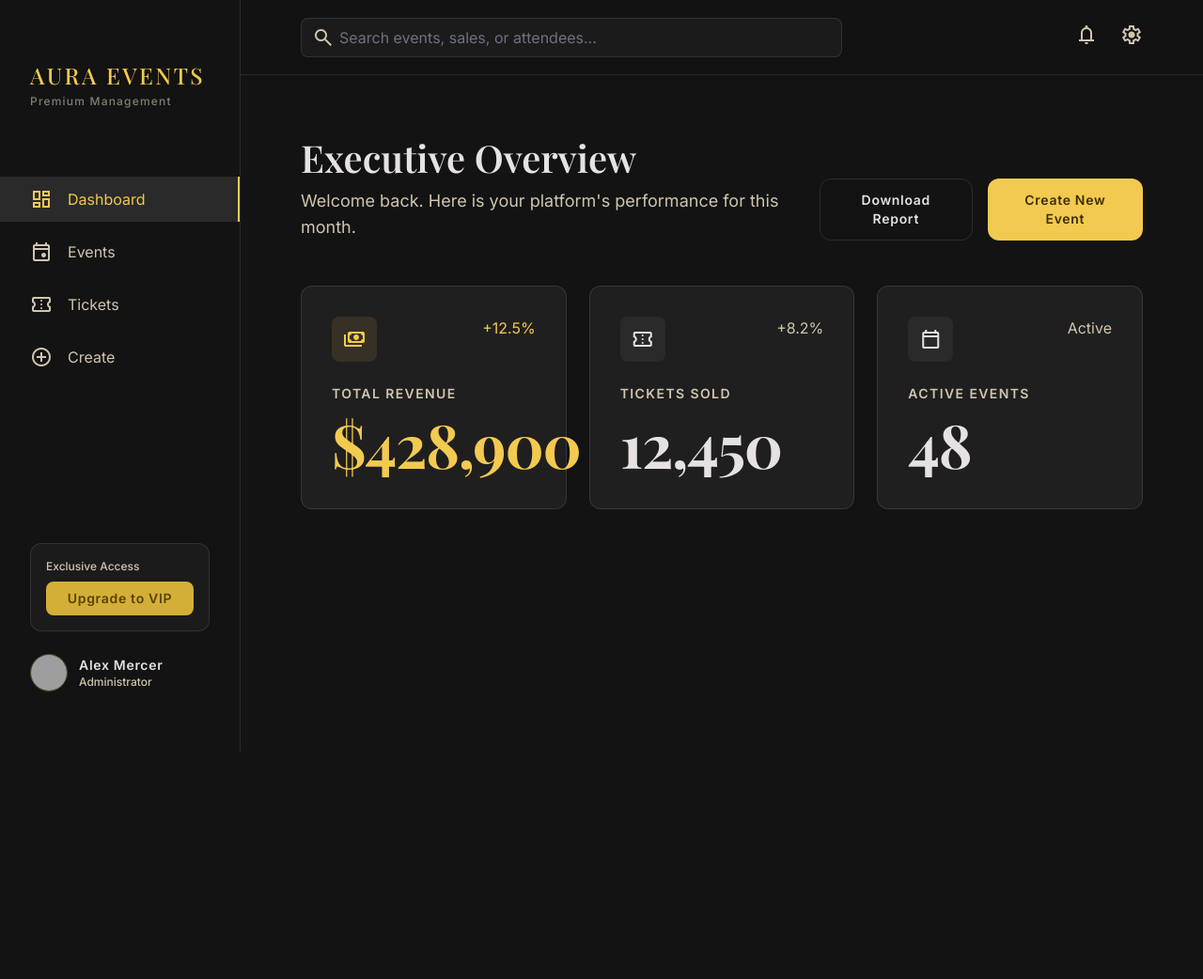
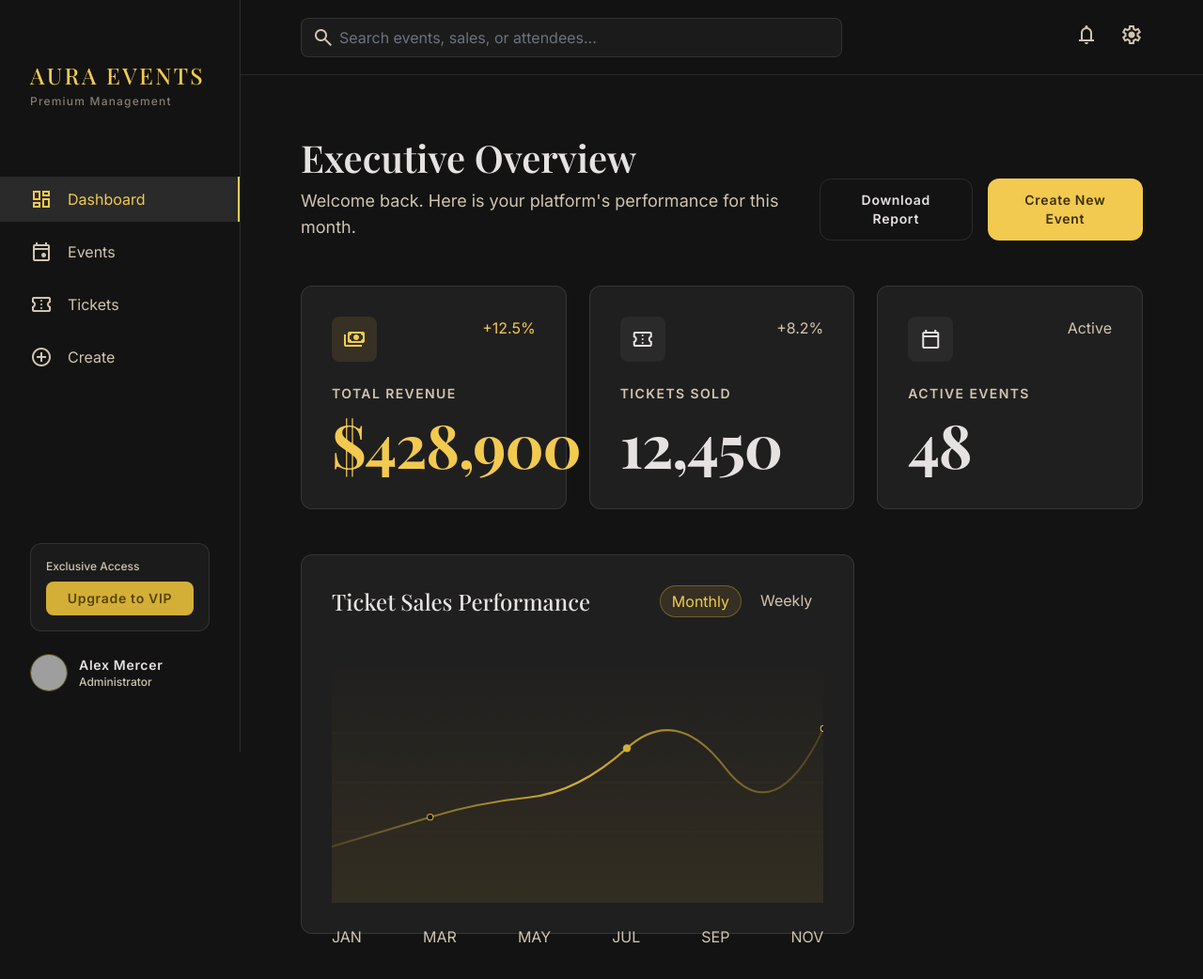
Before and after one commit to samanthaflores-cpuha/eventos, a plain HTML site: page index.html in a window 1280 px wide. Shown: the whole page at 94% size. Before the commit the page ends 800 px from the top, so only its background shows below. Drawn offline with nearby package versions, Linux system fonts and the light colour scheme; grey boxes are pictures that could not be loaded.

Commit message:
feat: 6 commit

```diff
--- a/index.html
+++ b/index.html
@@ -209,3 +209,33 @@
 </div>
 
 <div class="grid grid-cols-1 lg:grid-cols-3 gap-gutter">
+    <div class="lg:col-span-2 bg-surface-container rounded-xl border border-white/10 p-8">
+    <div class="flex justify-between items-center mb-12">
+        <h4 class="font-headline-md text-headline-md text-on-surface">Ticket Sales Performance</h4>
+        <div class="flex space-x-2">
+            <span class="px-3 py-1 bg-primary/10 text-primary border border-primary/30 rounded-full font-label-sm">Monthly</span>
+            <span class="px-3 py-1 text-on-surface-variant font-label-sm">Weekly</span>
+        </div>
+    </div>
+    <div class="relative h-64 w-full chart-gradient">
+        <svg class="w-full h-full" viewbox="0 0 1000 300">
+            <defs>
+                <lineargradient id="lineGrad" x1="0" x2="1" y1="0" y2="0">
+                    <stop offset="0%" stop-color="#D4AF37" stop-opacity="0.2"></stop>
+                    <stop offset="50%" stop-color="#D4AF37" stop-opacity="1"></stop>
+                    <stop offset="100%" stop-color="#D4AF37" stop-opacity="0.2"></stop>
+                </lineargradient>
+            </defs>
+            <line stroke="rgba(255,255,255,0.05)" x1="0" x2="1000" y1="50" y2="50"></line>
+            <line stroke="rgba(255,255,255,0.05)" x1="0" x2="1000" y1="150" y2="150"></line>
+            <line stroke="rgba(255,255,255,0.05)" x1="0" x2="1000" y1="250" y2="250"></line>
+            <path d="M0,280 Q100,250 200,220 T400,180 T600,80 T800,120 T1000,40" fill="none" stroke="url(#lineGrad)" stroke-linecap="round" stroke-width="4"></path>
+            <circle cx="200" cy="220" fill="#131313" r="6" stroke="#D4AF37" stroke-width="2"></circle>
+            <circle cx="600" cy="80" fill="#D4AF37" r="8"></circle>
+            <circle cx="1000" cy="40" fill="#131313" r="6" stroke="#D4AF37" stroke-width="2"></circle>
+        </svg>
+        <div class="flex justify-between mt-6 text-on-surface-variant font-label-sm">
+            <span>JAN</span><span>MAR</span><span>MAY</span><span>JUL</span><span>SEP</span><span>NOV</span>
+        </div>
+    </div>
+</div>
```
